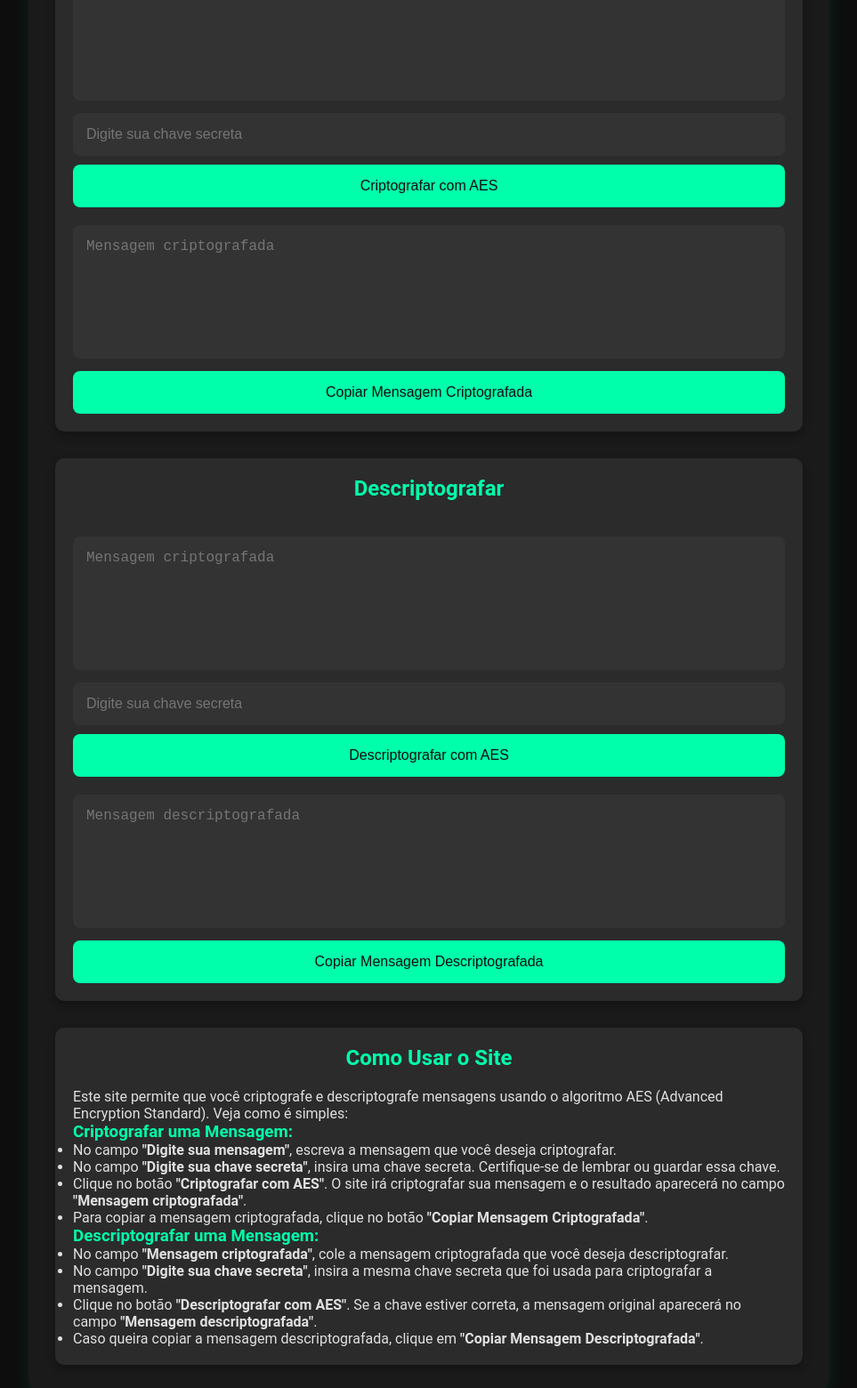
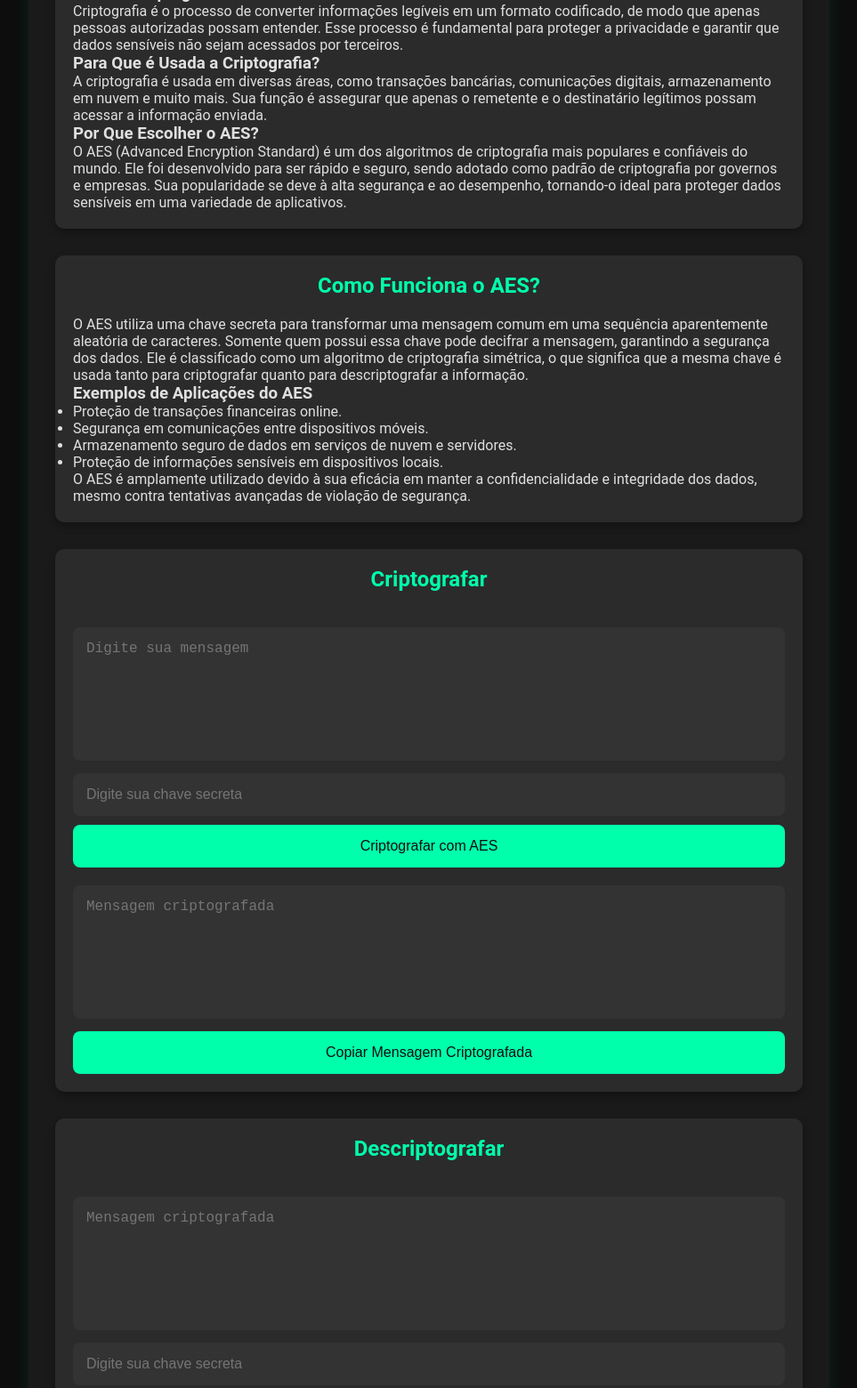
Before and after one commit to kauandev570/site-criptografia, a plain HTML site: page index.html in a window 1280 px wide. Shown: the part 155-1715 px from the top of the page at 89% size, without its empty margins (158-1121 px from the left). Drawn offline with nearby package versions, Linux system fonts and the light colour scheme.

Commit message:
Update index.html

```diff
--- a/index.html
+++ b/index.html
@@ -4,11 +4,45 @@
     <meta charset="UTF-8">
     <meta name="viewport" content="width=device-width, initial-scale=1.0">
     <title>Criptografia de Mensagens com AES</title>
-    <link rel="stylesheet" href="src/css/styles.css"> <!-- Link para o arquivo CSS -->
-    <script src="https://cdnjs.cloudflare.com/ajax/libs/crypto-js/4.1.1/crypto-js.min.js"></script> <!-- Biblioteca CryptoJS -->
+    <link rel="stylesheet" href="src/css/styles.css">
+    <script src="https://cdnjs.cloudflare.com/ajax/libs/crypto-js/4.1.1/crypto-js.min.js"></script>
 </head>
 <body>
     <div class="container">
+
+        <!-- Início da apresentação sobre criptografia -->
+        <div class="section">
+            <h2>Bem-vindo ao Site de Criptografia AES</h2>
+            <p>Este site foi desenvolvido para facilitar a proteção de mensagens importantes por meio da criptografia AES. Entenda abaixo os princípios da criptografia e a importância desse recurso para a segurança de dados.</p>
+
+            <h3>O Que é Criptografia?</h3>
+            <p>Criptografia é o processo de converter informações legíveis em um formato codificado, de modo que apenas pessoas autorizadas possam entender. Esse processo é fundamental para proteger a privacidade e garantir que dados sensíveis não sejam acessados por terceiros.</p>
+
+            <h3>Para Que é Usada a Criptografia?</h3>
+            <p>A criptografia é usada em diversas áreas, como transações bancárias, comunicações digitais, armazenamento em nuvem e muito mais. Sua função é assegurar que apenas o remetente e o destinatário legítimos possam acessar a informação enviada.</p>
+
+            <h3>Por Que Escolher o AES?</h3>
+            <p>O AES (Advanced Encryption Standard) é um dos algoritmos de criptografia mais populares e confiáveis do mundo. Ele foi desenvolvido para ser rápido e seguro, sendo adotado como padrão de criptografia por governos e empresas. Sua popularidade se deve à alta segurança e ao desempenho, tornando-o ideal para proteger dados sensíveis em uma variedade de aplicativos.</p>
+        </div>
+        <!-- Fim da apresentação sobre criptografia -->
+
+        <!-- Início da explicação sobre o funcionamento da criptografia -->
+        <div class="section">
+            <h2>Como Funciona o AES?</h2>
+            <p>O AES utiliza uma chave secreta para transformar uma mensagem comum em uma sequência aparentemente aleatória de caracteres. Somente quem possui essa chave pode decifrar a mensagem, garantindo a segurança dos dados. Ele é classificado como um algoritmo de criptografia simétrica, o que significa que a mesma chave é usada tanto para criptografar quanto para descriptografar a informação.</p>
+
+            <h3>Exemplos de Aplicações do AES</h3>
+            <ul>
+                <li>Proteção de transações financeiras online.</li>
+                <li>Segurança em comunicações entre dispositivos móveis.</li>
+                <li>Armazenamento seguro de dados em serviços de nuvem e servidores.</li>
+                <li>Proteção de informações sensíveis em dispositivos locais.</li>
+            </ul>
+            <p>O AES é amplamente utilizado devido à sua eficácia em manter a confidencialidade e integridade dos dados, mesmo contra tentativas avançadas de violação de segurança.</p>
+        </div>
+        <!-- Fim da explicação sobre o funcionamento da criptografia -->
+
+        <!-- Seção de criptografar -->
         <div class="section">
             <h2>Criptografar</h2>
             <textarea id="message" placeholder="Digite sua mensagem"></textarea>
@@ -17,6 +51,8 @@
             <textarea id="encryptedMessage" placeholder="Mensagem criptografada" readonly></textarea>
             <button onclick="copyToClipboard('encryptedMessage')">Copiar Mensagem Criptografada</button>
         </div>
+
+        <!-- Seção de descriptografar -->
         <div class="section">
             <h2>Descriptografar</h2>
             <textarea id="encryptedInput" placeholder="Mensagem criptografada"></textarea>
@@ -26,30 +62,28 @@
             <button onclick="copyToClipboard('decryptedMessage')">Copiar Mensagem Descriptografada</button>
         </div>
 
-        <!-- Início da seção de explicação -->
+        <!-- Seção de instruções -->
         <div class="section">
             <h2>Como Usar o Site</h2>
-            <p>Este site permite que você criptografe e descriptografe mensagens usando o algoritmo AES (Advanced Encryption Standard). Veja como é simples:</p>
+            <p>Este site permite que você criptografe e descriptografe mensagens usando o algoritmo AES. Veja como é simples:</p>
 
-            <h3><strong style="color: #00FFAB;">Criptografar uma Mensagem:</strong></h3>
+            <h3>Criptografar uma Mensagem</h3>
             <ul>
-                <li>No campo <strong>"Digite sua mensagem"</strong>, escreva a mensagem que você deseja criptografar.</li>
-                <li>No campo <strong>"Digite sua chave secreta"</strong>, insira uma chave secreta. Certifique-se de lembrar ou guardar essa chave.</li>
-                <li>Clique no botão <strong>"Criptografar com AES"</strong>. O site irá criptografar sua mensagem e o resultado aparecerá no campo <strong>"Mensagem criptografada"</strong>.</li>
-                <li>Para copiar a mensagem criptografada, clique no botão <strong>"Copiar Mensagem Criptografada"</strong>.</li>
+                <li>Digite sua mensagem e chave secreta.</li>
+                <li>Clique em "Criptografar com AES".</li>
+                <li>Copie a mensagem criptografada, se desejar.</li>
             </ul>
 
-            <h3><strong style="color: #00FFAB;">Descriptografar uma Mensagem:</strong></h3>
+            <h3>Descriptografar uma Mensagem</h3>
             <ul>
-                <li>No campo <strong>"Mensagem criptografada"</strong>, cole a mensagem criptografada que você deseja descriptografar.</li>
-                <li>No campo <strong>"Digite sua chave secreta"</strong>, insira a mesma chave secreta que foi usada para criptografar a mensagem.</li>
-                <li>Clique no botão <strong>"Descriptografar com AES"</strong>. Se a chave estiver correta, a mensagem original aparecerá no campo <strong>"Mensagem descriptografada"</strong>.</li>
-                <li>Caso queira copiar a mensagem descriptografada, clique em <strong>"Copiar Mensagem Descriptografada"</strong>.</li>
+                <li>Cole a mensagem criptografada e insira a mesma chave secreta.</li>
+                <li>Clique em "Descriptografar com AES".</li>
+                <li>Copie a mensagem descriptografada, se desejar.</li>
             </ul>
         </div>
-        <!-- Fim da seção de explicação -->
+
     </div>
 
-    <script src="src/js/scripts.js"></script> <!-- Link para o arquivo JavaScript -->
+    <script src="src/js/scripts.js"></script>
 </body>
 </html>
```
